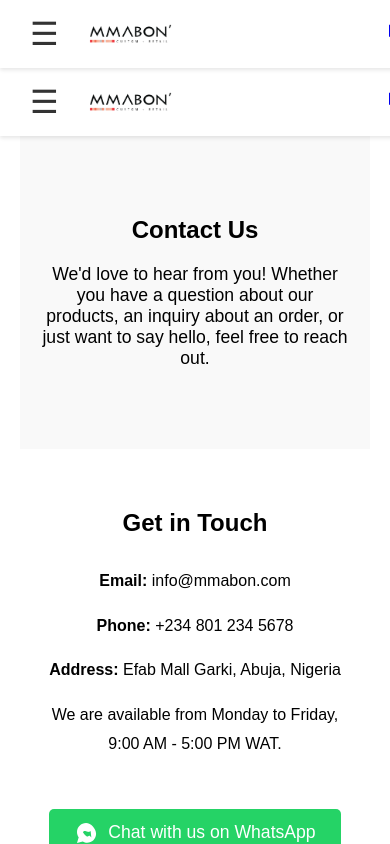
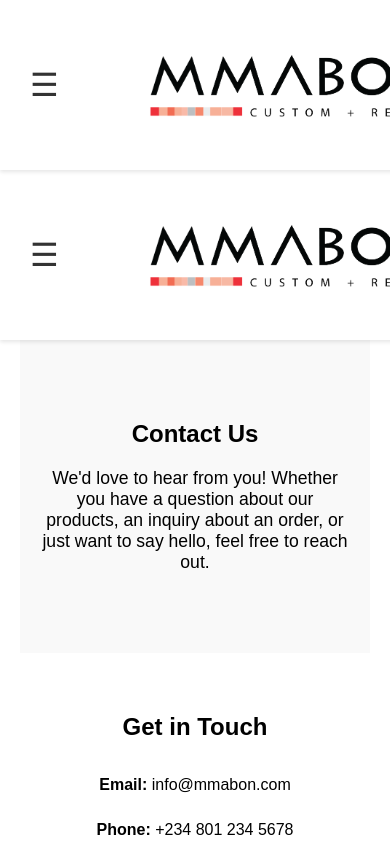
Before and after one commit to DevSam11/mmabon-website, a React (Vite) app: page /contact in a window 390 px wide. Built offline with nearby package versions, Linux system fonts and the light colour scheme.

Commit message:
Fix mobile logo display in header

```diff
--- a/src/components/Header.css
+++ b/src/components/Header.css
@@ -143,7 +143,7 @@
     .header-left-section {
         display: flex;
         align-items: center;
-        gap: 10px; /* Space between hamburger and logo */
+        gap: 40px; /* Space between hamburger and logo */
         flex: 1; /* Allow it to grow within header */
     }
    .header-logo-link {
@@ -153,7 +153,7 @@
 }
 
 .header-logo {
-    height: 40px; /* Set a fixed height for the logo */
+    height: 150px; /* Set a fixed height for the logo */
     width: auto;   /* Maintain the aspect ratio */
     display: block; /* Ensures no extra space below the image */
 }
```
